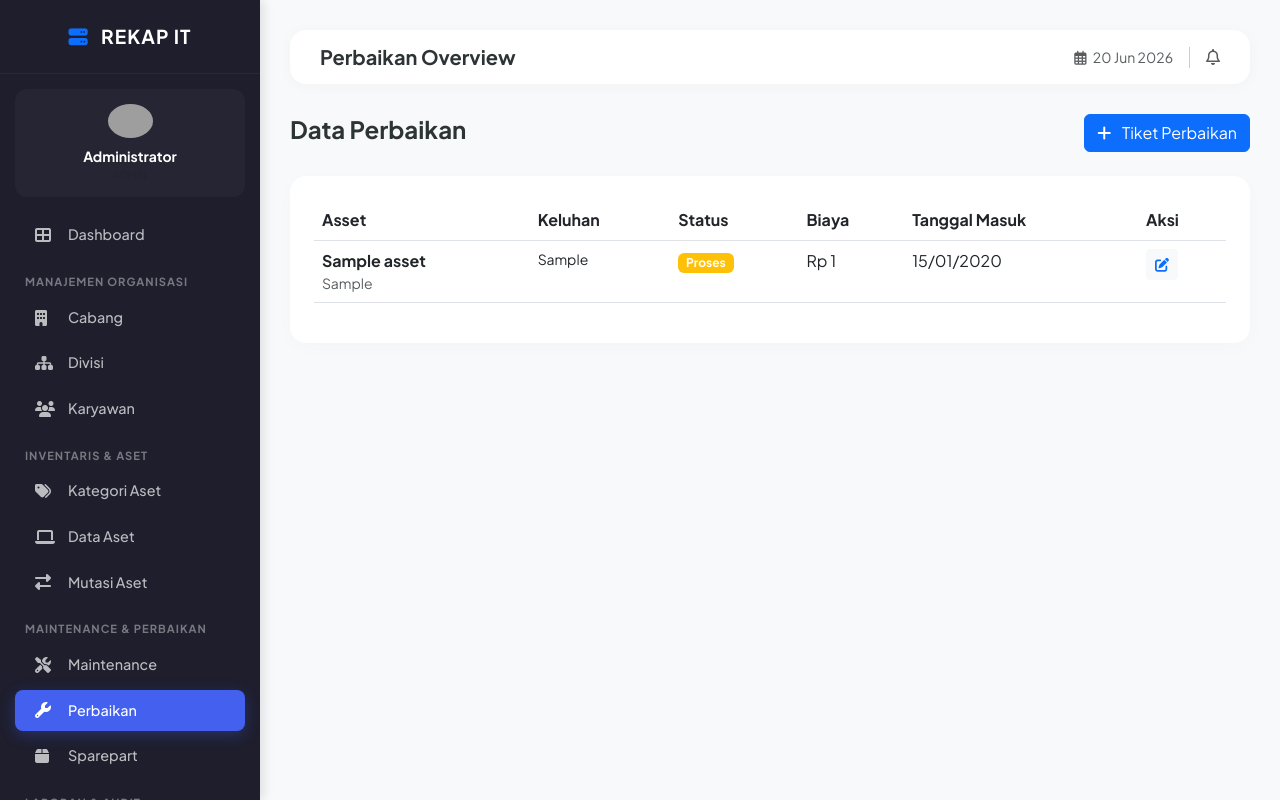
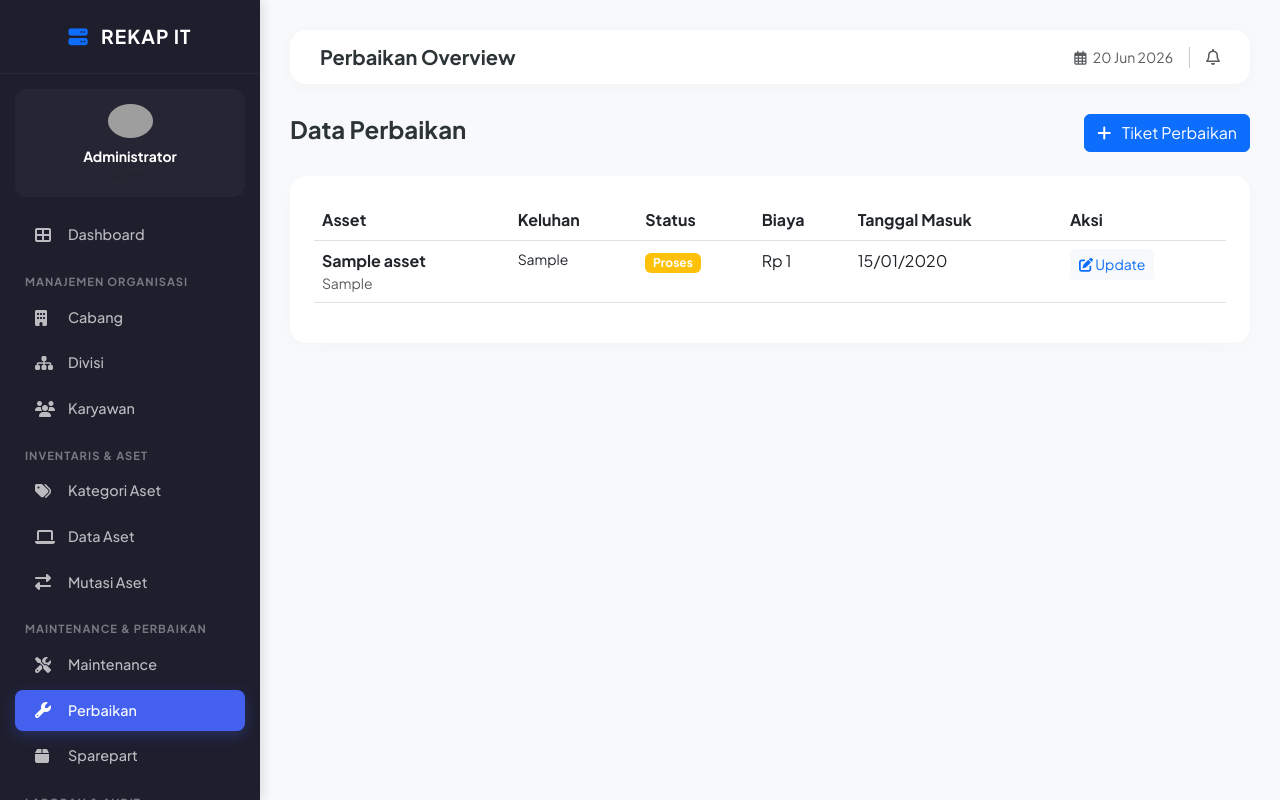
Before and after one commit to anangsuper/rekap-it-hafiz, a PHP site: page /index.php?page=perbaikan in a window 1280 px wide. Run offline with PHP 8.4, Linux system fonts and the light colour scheme; a user stored in the database is signed in; tables that the repository leaves empty or names only in its code hold one stand-in row (values such as "Sample post"); grey boxes are pictures that could not be loaded.

Commit message:
Implement Repair Update functionality

```diff
--- a/views/perbaikan.php
+++ b/views/perbaikan.php
@@ -15,6 +15,20 @@ if ($_SERVER['REQUEST_METHOD'] == 'POST' && isset($_POST['tambah'])) {
     ];
     if ($repairModel->create($data)) {
         header("Location: index.php?page=perbaikan&status=success");
+        exit();
+    }
+}
+
+if ($_SERVER['REQUEST_METHOD'] == 'POST' && isset($_POST['update'])) {
+    $id = $_POST['id'];
+    $data = [
+        'tindakan' => $_POST['tindakan'],
+        'biaya' => $_POST['biaya'],
+        'status' => $_POST['status'],
+        'tanggal_selesai' => ($_POST['status'] == 'Selesai') ? date('Y-m-d') : null
+    ];
+    if ($repairModel->update($id, $data)) {
+        header("Location: index.php?page=perbaikan&status=updated");
         exit();
     }
 }
@@ -59,7 +73,17 @@ if ($_SERVER['REQUEST_METHOD'] == 'POST' && isset($_POST['tambah'])) {
                     <td>Rp <?= number_format($r['biaya'], 0, ',', '.') ?></td>
                     <td><?= date('d/m/Y', strtotime($r['created_at'])) ?></td>
                     <td>
-                        <button class="btn btn-sm btn-light text-primary"><i class="fas fa-edit"></i></button>
+                        <button class="btn btn-sm btn-light text-primary btn-edit"
+                                data-id="<?= $r['id'] ?>"
+                                data-aset="<?= $r['nama_aset'] ?>"
+                                data-keluhan="<?= $r['keluhan'] ?>"
+                                data-tindakan="<?= $r['tindakan'] ?>"
+                                data-biaya="<?= $r['biaya'] ?>"
+                                data-status="<?= $r['status'] ?>"
+                                data-bs-toggle="modal"
+                                data-bs-target="#modalUpdate">
+                            <i class="fas fa-edit"></i> Update
+                        </button>
                     </td>
                 </tr>
                 <?php endforeach; ?>
@@ -67,6 +91,65 @@ if ($_SERVER['REQUEST_METHOD'] == 'POST' && isset($_POST['tambah'])) {
         </table>
     </div>
 </div>
+
+<!-- Modal Update -->
+<div class="modal fade" id="modalUpdate" tabindex="-1">
+    <div class="modal-dialog">
+        <div class="modal-content">
+            <form method="POST">
+                <input type="hidden" name="id" id="update_id">
+                <div class="modal-header">
+                    <h5 class="modal-title">Update Status Perbaikan</h5>
+                    <button type="button" class="btn-close" data-bs-dismiss="modal"></button>
+                </div>
+                <div class="modal-body">
+                    <div class="mb-3">
+                        <label class="form-label">Aset</label>
+                        <input type="text" id="update_aset" class="form-control" readonly>
+                    </div>
+                    <div class="mb-3">
+                        <label class="form-label">Keluhan</label>
+                        <textarea id="update_keluhan" class="form-control" readonly rows="2"></textarea>
+                    </div>
+                    <hr>
+                    <div class="mb-3">
+                        <label class="form-label">Tindakan / Solusi</label>
+                        <textarea name="tindakan" id="update_tindakan" class="form-control" rows="3" required></textarea>
+                    </div>
+                    <div class="mb-3">
+                        <label class="form-label">Biaya Perbaikan (Rp)</label>
+                        <input type="number" name="biaya" id="update_biaya" class="form-control" value="0">
+                    </div>
+                    <div class="mb-3">
+                        <label class="form-label">Status</label>
+                        <select name="status" id="update_status" class="form-select">
+                            <option value="Proses">Proses (Sedang Dikerjakan)</option>
+                            <option value="Selesai">Selesai (Perangkat Kembali Baik)</option>
+                            <option value="Batal">Batal (Tidak Bisa Diperbaiki)</option>
+                        </select>
+                    </div>
+                </div>
+                <div class="modal-footer">
+                    <button type="button" class="btn btn-secondary" data-bs-dismiss="modal">Batal</button>
+                    <button type="submit" name="update" class="btn btn-primary">Simpan Perubahan</button>
+                </div>
+            </form>
+        </div>
+    </div>
+</div>
+
+<script>
+document.querySelectorAll('.btn-edit').forEach(button => {
+    button.addEventListener('click', function() {
+        document.getElementById('update_id').value = this.getAttribute('data-id');
+        document.getElementById('update_aset').value = this.getAttribute('data-aset');
+        document.getElementById('update_keluhan').value = this.getAttribute('data-keluhan');
+        document.getElementById('update_tindakan').value = this.getAttribute('data-tindakan') || '';
+        document.getElementById('update_biaya').value = this.getAttribute('data-biaya') || 0;
+        document.getElementById('update_status').value = this.getAttribute('data-status');
+    });
+});
+</script>
 
 <div class="modal fade" id="modalTambah" tabindex="-1">
     <div class="modal-dialog">
```
